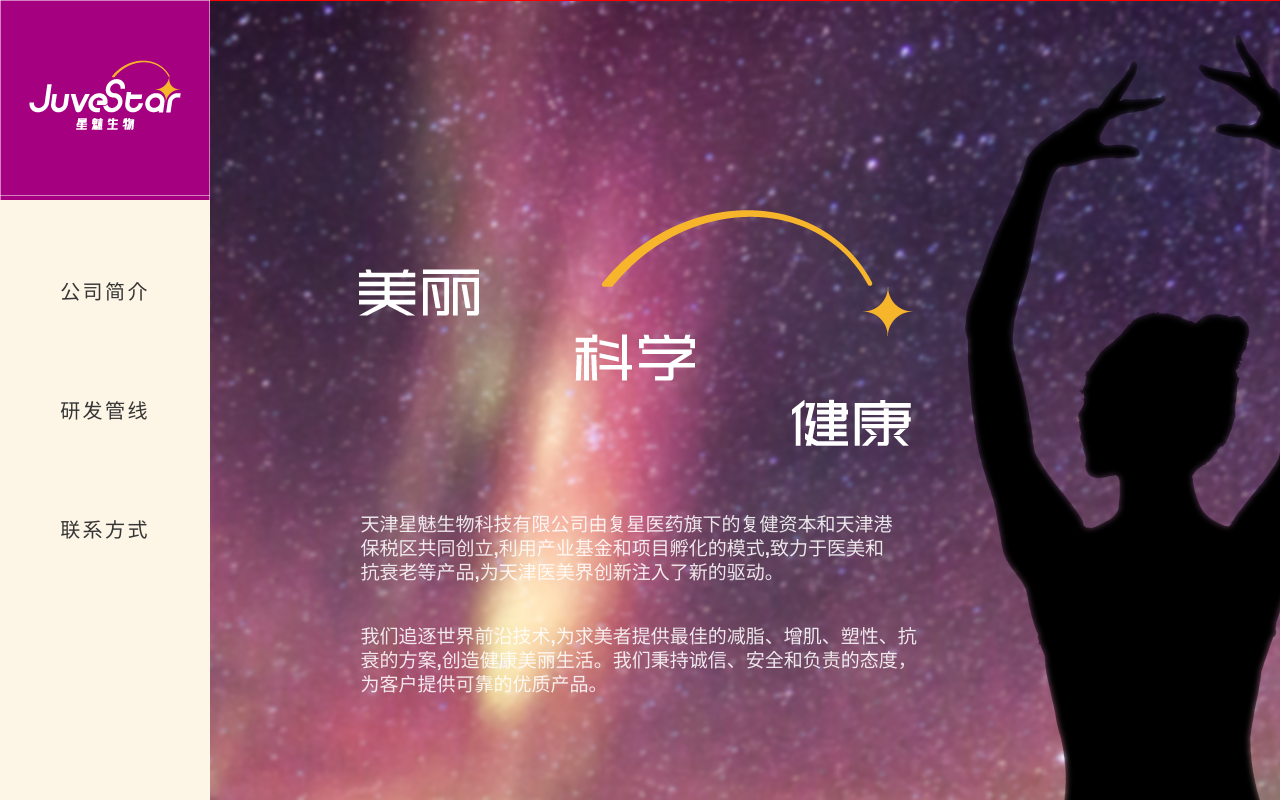
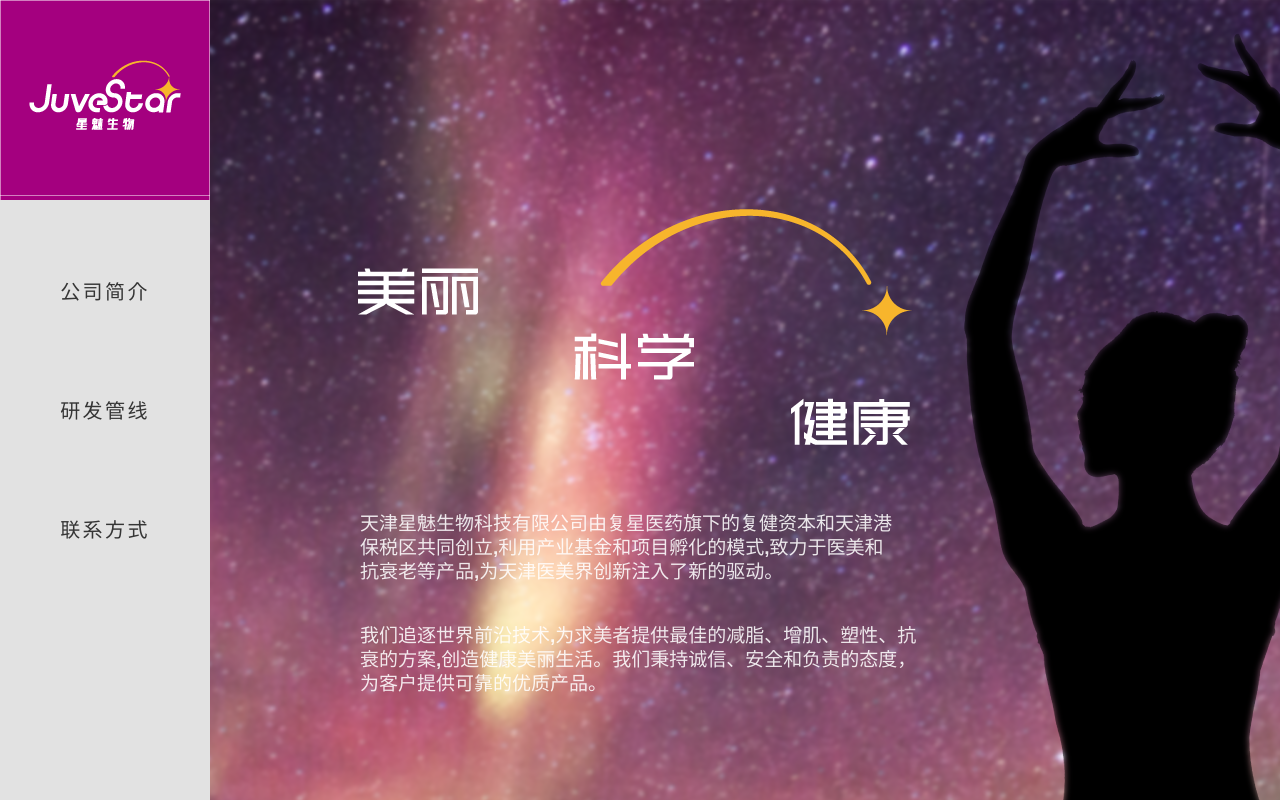
Before and after one commit to 702675516/github_to_jenkins, a Nuxt app: page / in a window 1280 px wide. Shown: the top 800 px of the page. Built offline with nearby package versions, Linux system fonts and the light colour scheme; a web font is replaced by a local one.

Commit message:
删除标线

```diff
--- a/assets/components/aside-nav-menu.vue
+++ b/assets/components/aside-nav-menu.vue
@@ -1,3 +1,12 @@
+<template lang="pug">
+nav.aside-nav
+  .aside-nav-logo
+  .aside-nav-list
+    ul
+      li(v-for="item in navList" :key="item")
+        a(:href="`#${item.md}`") {{item.list}}
+</template>
+
 <script setup>
 const navList = ref([
   { list: "公司简介",md: 'home' },
@@ -5,17 +14,6 @@ const navList = ref([
   { list: "联系方式",md: 'footer' },
 ]);
 </script>
-
-<template lang="pug">
-nav.aside-nav
-  .aside-nav-logo
-
-  .aside-nav-list
-    ul
-      li(v-for="item in navList" :key="item")
-        a(:href="`#${item.md}`") {{item.list}}
-
-</template>
 
 <style scoped lang="scss">
 .aside-nav {
@@ -41,7 +39,7 @@ nav.aside-nav
     height: 100%;
     font-weight: bolder;
     letter-spacing: 0.2rem;
-    background-color: oldlace;
+    background-color: #E2E2E2;
 
     ul {
       padding: 80px 0;
--- a/assets/components/footer-page.vue
+++ b/assets/components/footer-page.vue
@@ -72,14 +72,12 @@ footer.footer#footer
       top: 75%;
       height: 195px;
       width: 210px;
-      background: url("assets/images/230702_星魅网站页面 UPdate-07.png");
 
     }
   }
 
   &-bottom {
     height: 110px;
-    background-color: green;
     display: flex;
     justify-content: flex-end;
     align-items: center;
--- a/assets/components/home-page.vue
+++ b/assets/components/home-page.vue
@@ -22,7 +22,6 @@
 
 .homePage{
     width: 100%;
-    border: 1px solid rgb(255, 0, 0);
     height: 1830px;
     position: relative;
     background: url("@/assets/images/230702_星魅网站页面 UPdate-02.png");
--- a/assets/components/middle-page.vue
+++ b/assets/components/middle-page.vue
@@ -43,7 +43,6 @@ export default {
   width: 100%;
   height: 2400px;
   background: white;
-  border: 1px solid red;
 
   &-top{
     height: 828px;
--- a/assets/components/middle-pipeline.vue
+++ b/assets/components/middle-pipeline.vue
@@ -25,7 +25,6 @@
     width: 100%;
     height: 2560px;
     background: white;
-    border: 1px solid green;
 
   &-top{
     background: url("assets/images/230702_星魅网站页面 UPdate-05.png");
--- a/pages/index.vue
+++ b/pages/index.vue
@@ -1,7 +1,5 @@
 <template>
   <div class="container">
-<!--    <img src="@/assets/images/background.jpeg" alt="Background" class="background-image">-->
-    <!-- 其他内容 -->
     <aside-nav-menu/>
     <HomePage/>
     <MiddlePage/>
```
Also changed, not shown: 1 other file (tests, documents, lock files or other folders).
